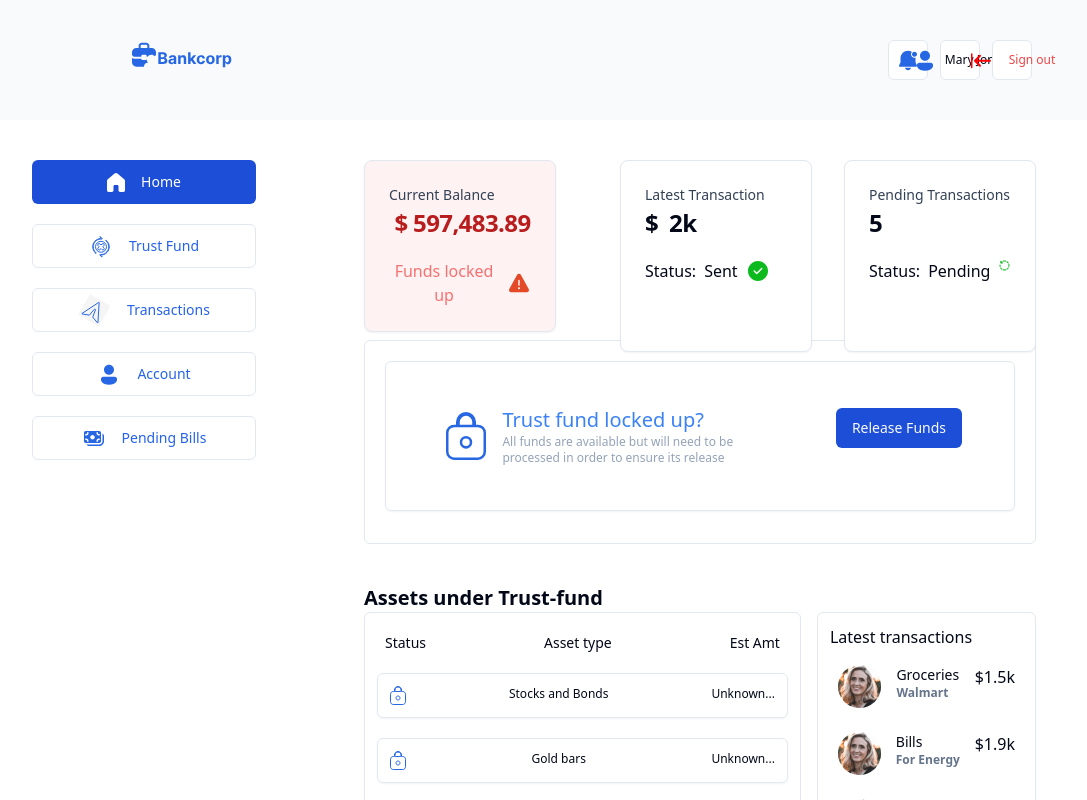
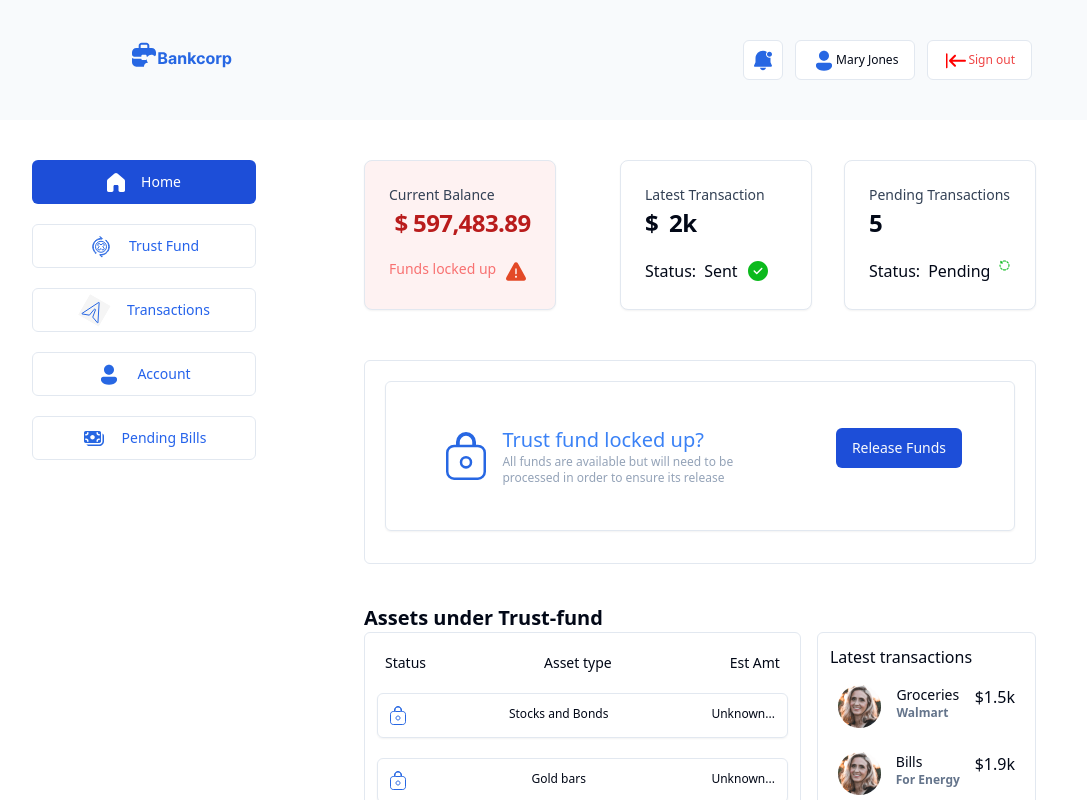
Before and after one commit to gyeduernest/Bankable, a React (Vite) app: page /homescreen in a window 1280 px wide. Shown: the top 800 px of the page, without its empty margins (68-1155 px from the left). Built offline with nearby package versions, Linux system fonts and the light colour scheme; no server answers.

Commit message:
rectified stuff

```diff
--- a/src/Pages/Homescreen.tsx
+++ b/src/Pages/Homescreen.tsx
@@ -44,22 +44,22 @@ export default function Homescreen() {
   <div className="lg:fixed lg:left-5  ">
     <Sidemenu/>
   </div>
-    <div className="lg:flex lg:ml-64  ">
+    <div className="lg:flex lg:ml-64 ">
        <div className="px-5">
-          <div className='lg:flex gap-8 lg:flex-wrap h-40 md:flex justify-center'>
+          <div className='lg:flex gap-8 lg:flex-wrap h-40 md:flex justify-center lg:mb-10'>
           <AlertDialog>
-              <AlertDialogTrigger className="mb-5 w-full lg:w-48 md:w-48 md:mr-8 ">
-                <Card className="mb-5 w-full lg:w-48 bg-red-50">
+              <AlertDialogTrigger className="mb-5 w-full lg:w-48 md:w-96 md:mr-8 ">
+                <Card className="mb-5 w-full lg:w-48 bg-red-50  h-[150px]">
               <CardHeader>
                 <CardDescription className="text-slate-700 font-medium text-center md:text-left ">Current Balance</CardDescription>
                 <CardTitle className="flex text-red-700"><span className="w-6">$</span>597,483.89</CardTitle>
               </CardHeader>
               <CardContent className="flex gap-2">
-                <p className="text-red-400">Funds locked up</p>
+                <p className="text-red-400 text-sm">Funds locked up</p>
                 <img src={Warn} alt="" />
               </CardContent>
             </Card></AlertDialogTrigger>
-              <AlertDialogContent className="">
+              <AlertDialogContent className=" ">
                 <AlertDialogHeader>
                   <AlertDialogTitle>Funds are Locked</AlertDialogTitle>
                   <AlertDialogDescription>
@@ -68,12 +68,12 @@ export default function Homescreen() {
                 </AlertDialogHeader>
                 <AlertDialogFooter>
                   <AlertDialogCancel className="bg-red-600 text-white hover:bg-red-600 hover:text-white">Cancel</AlertDialogCancel>
-                  <a href=""   target="_blank"><AlertDialogAction className="bg-blue-700 hover:bg-blue-600">Start Process</AlertDialogAction></a>
+                  <AlertDialogAction className="bg-blue-700"> Start Process</AlertDialogAction>
                 </AlertDialogFooter>
               </AlertDialogContent>
             </AlertDialog>
 
-           <Card className="mb-5 w-full lg:w-48">
+           <Card className="mb-5 w-full lg:w-48 h-[150px] md:w-96">
               <CardHeader>
                 <CardDescription className="text-slate-700 font-medium">Latest Transaction</CardDescription>
                 <CardTitle className="flex"><span className="w-6">$</span>2k</CardTitle>
@@ -87,7 +87,7 @@ export default function Homescreen() {
               </CardContent>
 
             </Card>
-           <Card className="mb-5 w-full lg:w-48">
+           <Card className="mb-5 w-full lg:w-48 h-[150px] md:w-96">
               <CardHeader>
                 <CardDescription className="text-slate-700 font-medium">Pending Transactions</CardDescription>
                 <CardTitle className="flex">5</CardTitle>
@@ -101,8 +101,11 @@ export default function Homescreen() {
               </CardContent>
             </Card>
           </div>
+          <div className="mb-96  lg:mb-0 md:mb-3">
+
+          </div>
           <div className="
-          bg-white lg:p-5 md:p-5 border rounded-md mb-10 md:mb-10 md:mt-5 mt-72 lg:mt-5 lg:mb-10 " >
+          bg-white lg:p-5 md:p-5 border rounded-md mb-10 md:mb-10 md:mt-5  lg:mt-5 lg:mb-10 " >
 
           <div className="border lg:py-3   rounded-md shadow-sm mb-3">
               <div className="lg:flex items-center lg:px-10 lg:justify-between ">
--- a/src/Pages/Signout.tsx
+++ b/src/Pages/Signout.tsx
@@ -23,7 +23,7 @@ const Signout = () => {
     try {
       await auth.signOut();
       console.log('User signed out successfully.');
-      navigate('/login');
+      navigate('/');
     } catch (error) {
       console.error('Error signing out:', error.message);
     }
@@ -31,7 +31,7 @@ const Signout = () => {
 
   return (
     <>
-        <Button className='flex gap-4'  variant={"outline"} size={"icon"}  onClick={handleLogout} >
+        <Button className=''  variant={"outline"}   onClick={handleLogout} >
                   <img src={Logout} alt="" />
                   <p className='text-red-500 text-xs hidden sm:hidden md:hidden lg:block'> Sign out</p>
           </Button>
--- a/src/Pages/Signup.tsx
+++ b/src/Pages/Signup.tsx
@@ -32,7 +32,7 @@ const userCredential = await createUserWithEmailAndPassword(auth, email, passwor
 
 
   return (
-    <div className=" justify-center lg:py-20 lg:px-[500px] py-10 px-6 lg:py-20">
+    <div className=" justify-center lg:px-[500px] py-10 px-6 lg:py-20">
       <div className="">
               <img src={logo} alt=""  className="w-64"/>
               </div>
--- a/src/Pages/Topnav.tsx
+++ b/src/Pages/Topnav.tsx
@@ -31,7 +31,8 @@ export default function Topnav() {
               <ul className='flex gap-3'>
 
                               <DropdownMenu>
-                  <DropdownMenuTrigger><Button variant={"outline"}  className='flex' size={"icon"} >
+                  <DropdownMenuTrigger>
+                    <Button variant={"outline"}  className='flex' size={"icon"} >
                   <img src={Notification} alt="" />
                </Button></DropdownMenuTrigger>
                   <DropdownMenuContent>
@@ -54,7 +55,7 @@ export default function Topnav() {
 
 
 
-                <Button className='flex gap-2'  variant={"outline"} size={"icon"}>
+                <Button className=''  variant={"outline"} >
                   <img src={Person} alt="" />
                   <p className='text-xs hidden sm:hidden md:hidden lg:block'>Mary Jones</p>
                </Button>
```
